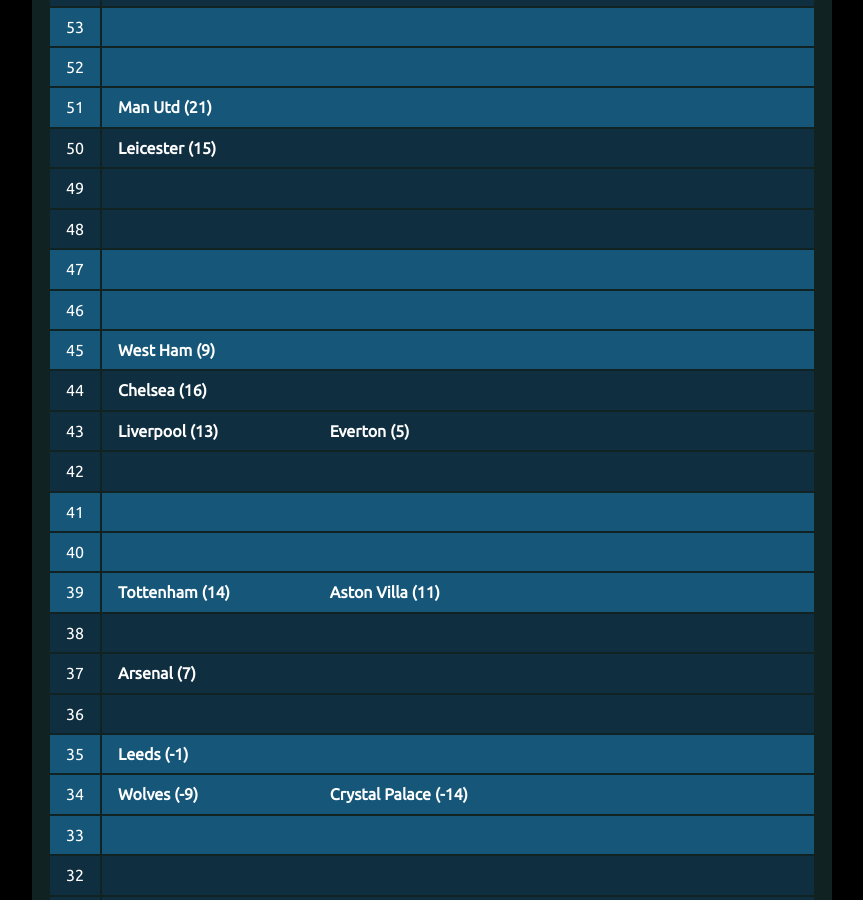
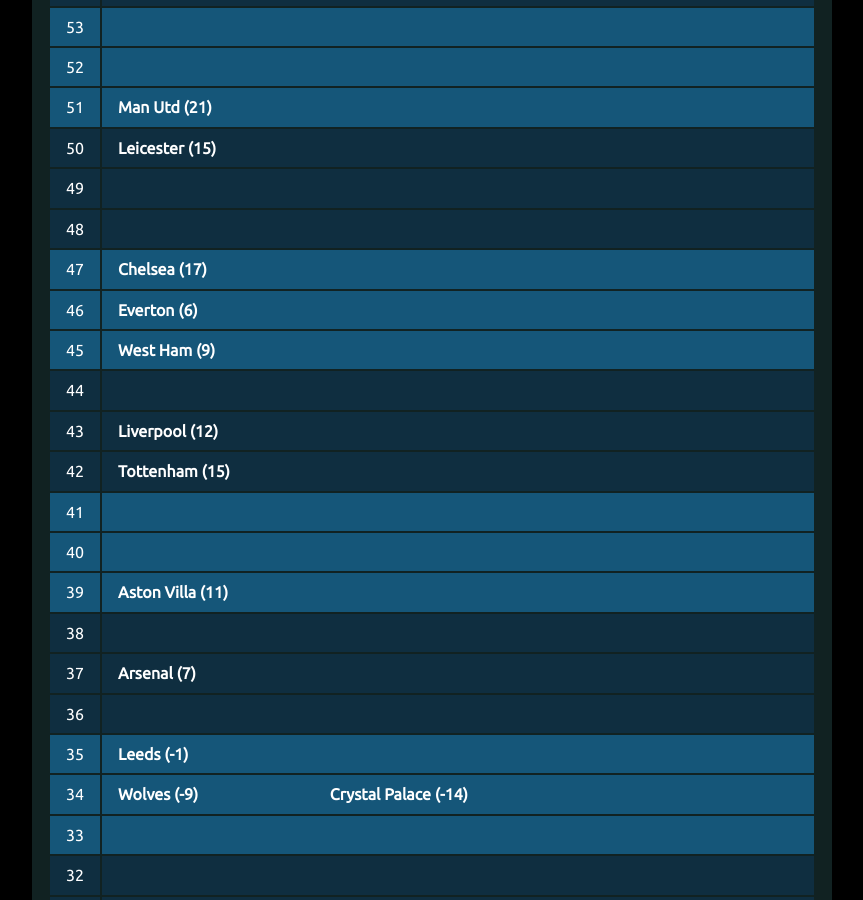
Before and after one commit to muru/muru.github.io, a Jekyll site: the page built from resources.md, in a window 1280 px wide and 900 px high, scrolled down 2320 px. Shown: the whole window, without its empty margins (208-1071 px from the left). Built offline with Jekyll 4.4.1, drawn with Linux system fonts in a browser that asks for light colours; some of the changed text lies outside the part shown.

Commit message:
updated cann-table: Sat  6 Mar 00:02:40 JST 2021

```diff
--- a/cann-table.html
+++ b/cann-table.html
@@ -96,11 +96,13 @@
 	<tr class="cann-row-1">
 		<td class="cann-point"> 47 </td>
 		<td class="cann-clubs">
+			<span class="club-name"> Chelsea (17) </span>
 		</td>
  	</tr>
 	<tr class="cann-row-1">
 		<td class="cann-point"> 46 </td>
 		<td class="cann-clubs">
+			<span class="club-name"> Everton (6) </span>
 		</td>
  	</tr>
 	<tr class="cann-row-1">
@@ -112,19 +114,18 @@
 	<tr class="cann-row-2">
 		<td class="cann-point"> 44 </td>
 		<td class="cann-clubs">
-			<span class="club-name"> Chelsea (16) </span>
 		</td>
  	</tr>
 	<tr class="cann-row-2">
 		<td class="cann-point"> 43 </td>
 		<td class="cann-clubs">
-			<span class="club-name"> Liverpool (13) </span>
-			<span class="club-name"> Everton (5) </span>
+			<span class="club-name"> Liverpool (12) </span>
 		</td>
  	</tr>
 	<tr class="cann-row-2">
 		<td class="cann-point"> 42 </td>
 		<td class="cann-clubs">
+			<span class="club-name"> Tottenham (15) </span>
 		</td>
  	</tr>
 	<tr class="cann-row-1">
@@ -140,7 +141,6 @@
 	<tr class="cann-row-1">
 		<td class="cann-point"> 39 </td>
 		<td class="cann-clubs">
-			<span class="club-name"> Tottenham (14) </span>
 			<span class="club-name"> Aston Villa (11) </span>
 		</td>
  	</tr>
@@ -230,7 +230,7 @@
 	<tr class="cann-row-1">
 		<td class="cann-point"> 23 </td>
 		<td class="cann-clubs">
-			<span class="club-name"> Fulham (-11) </span>
+			<span class="club-name"> Fulham (-12) </span>
 		</td>
  	</tr>
 	<tr class="cann-row-1">
@@ -261,7 +261,7 @@
 	<tr class="cann-row-1">
 		<td class="cann-point"> 17 </td>
 		<td class="cann-clubs">
-			<span class="club-name"> West Brom (-35) </span>
+			<span class="club-name"> West Brom (-36) </span>
 		</td>
  	</tr>
 	<tr class="cann-row-1">
```
Also changed, not shown: other parts of cann-table.html (+1 -1 lines).
